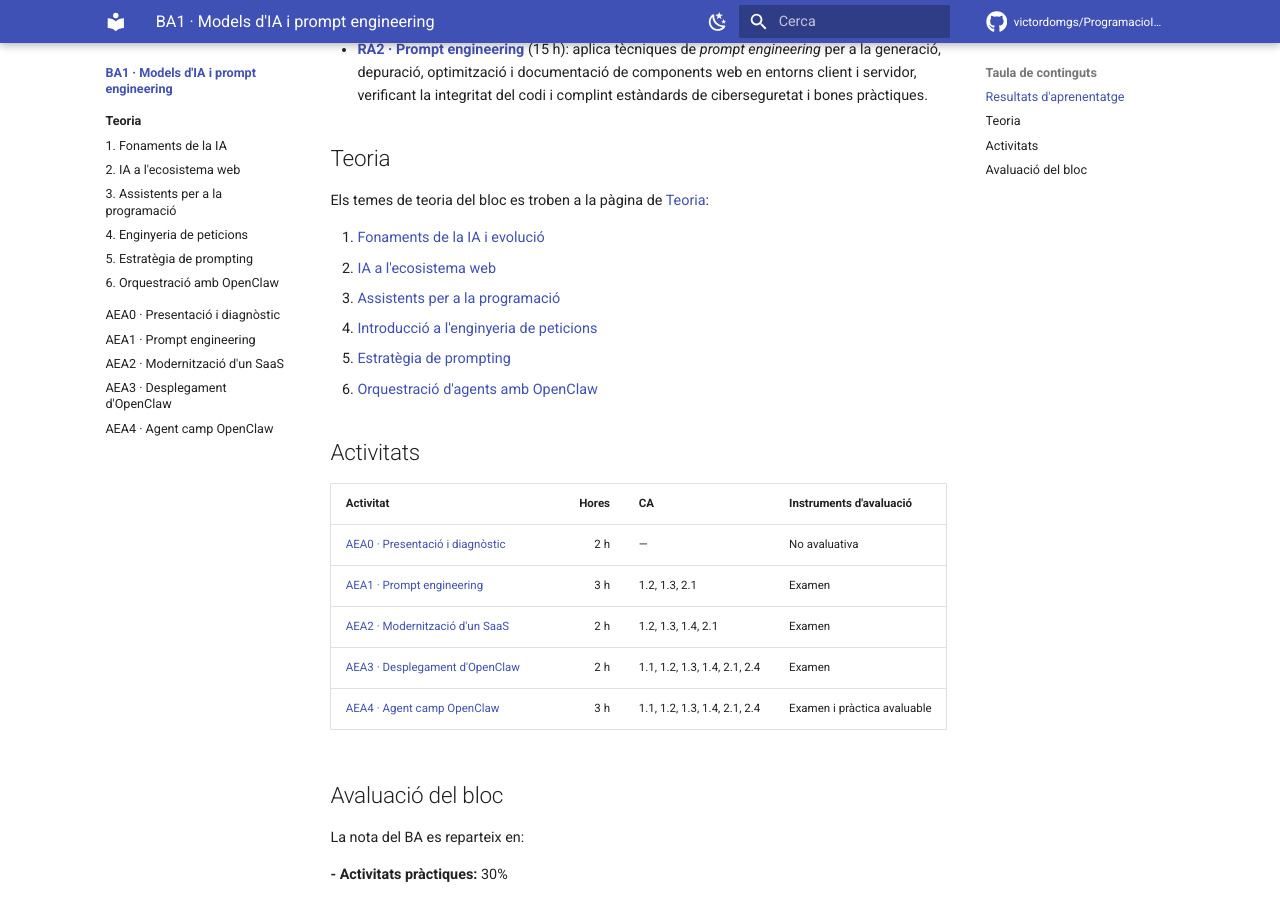
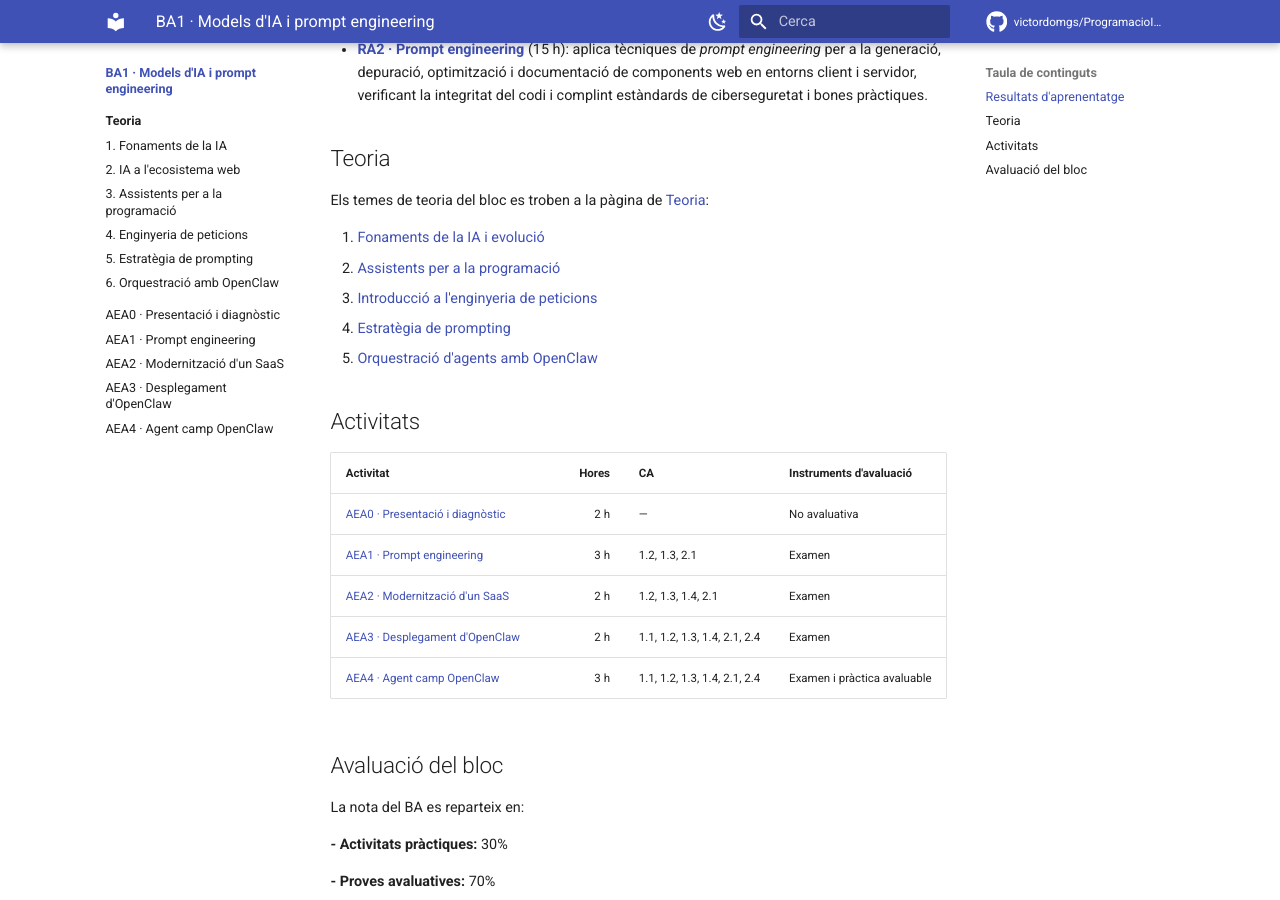
Before and after one commit to victordomgs/ProgramacioIADAW, an MkDocs documentation site: the page built from docs/ba1/index.md, in a window 1280 px wide and 900 px high, scrolled down 325 px. Built offline with MkDocs 1.6.1 and Material for MkDocs 9.7.7, drawn with Linux system fonts in a browser that asks for light colours; comment, search, counter and statistics services are not loaded.

Commit message:
Remove topic on IA in web ecosystem
Removed the topic 'IA a l'ecosistema web' from the theory section.

```diff
--- a/docs/ba1/index.md
+++ b/docs/ba1/index.md
@@ -12,7 +12,6 @@
 Els temes de teoria del bloc es troben a la pàgina de [Teoria](teoria/index.md):
 
 1. [Fonaments de la IA i evolució](teoria/01-fonaments-ia.md)
-2. [IA a l'ecosistema web](teoria/02-ia-ecosistema-web.md)
 3. [Assistents per a la programació](teoria/03-assistents-programacio.md)
 4. [Introducció a l'enginyeria de peticions](teoria/04-enginyeria-peticions.md)
 5. [Estratègia de prompting](teoria/05-estrategia-prompting.md)
```
